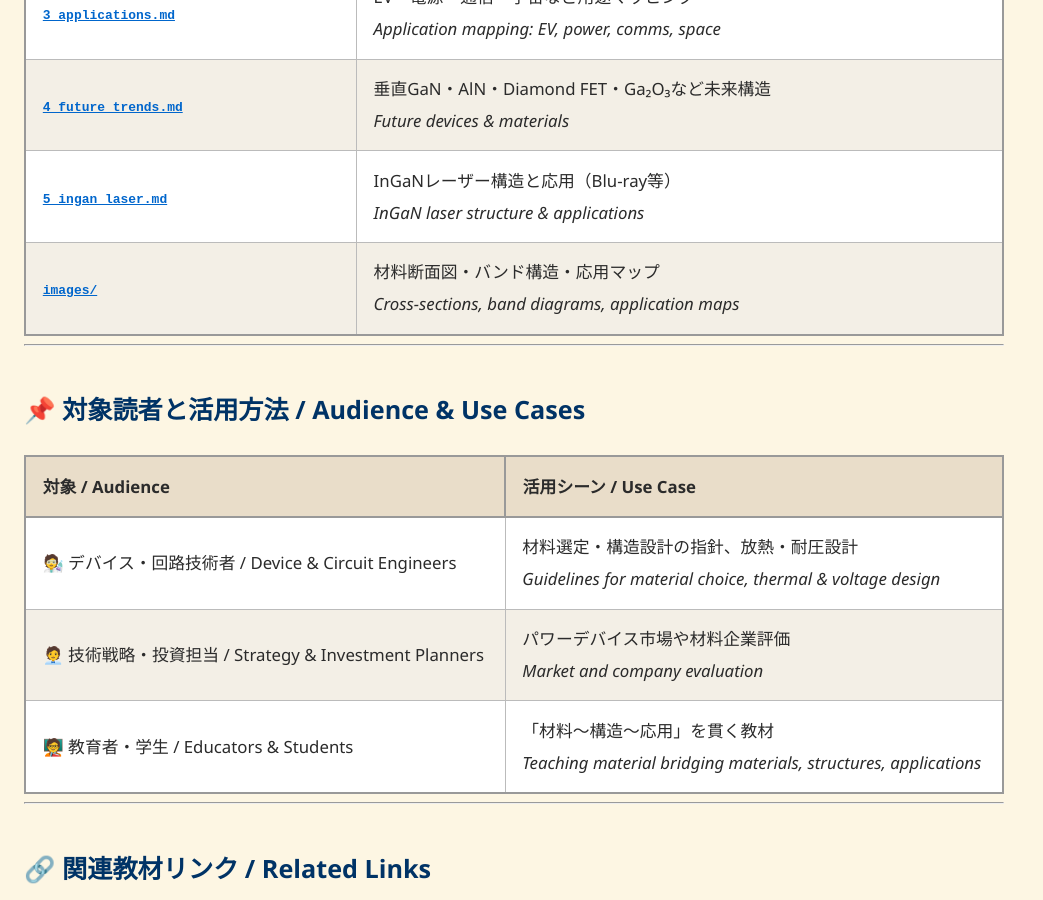
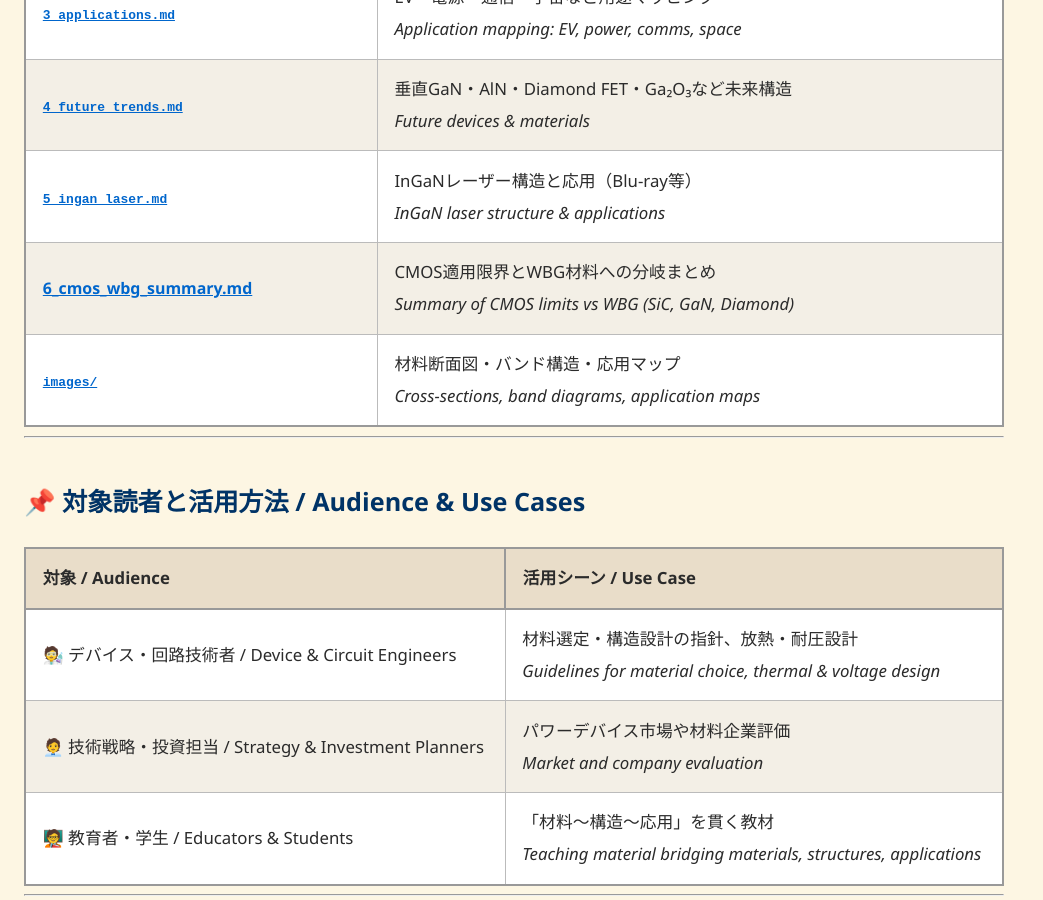
Before and after one commit to Samizo-AITL/Edusemi-Plus, a Jekyll site: the page built from materials/index.md, in a window 1280 px wide and 900 px high, scrolled down 1735 px. Shown: the whole window, without its empty margins (0-1043 px from the left). Built offline with Jekyll 4.4.1, drawn with Linux system fonts in a browser that asks for light colours.

Commit message:
Update index.md

```diff
--- a/materials/index.md
+++ b/materials/index.md
@@ -49,6 +49,7 @@ focusing on their role in power devices, RF, and optical applications._
 | [`3_applications.md`](./3_applications.md) | EV・電源・通信・宇宙など用途マッピング<br>_Application mapping: EV, power, comms, space_ |
 | [`4_future_trends.md`](./4_future_trends.md) | 垂直GaN・AlN・Diamond FET・Ga₂O₃など未来構造<br>_Future devices & materials_ |
 | [`5_ingan_laser.md`](./5_ingan_laser.md) | InGaNレーザー構造と応用（Blu-ray等）<br>_InGaN laser structure & applications_ |
+| [6_cmos_wbg_summary.md](6_cmos_wbg_summary.md) | CMOS適用限界とWBG材料への分岐まとめ <br>*Summary of CMOS limits vs WBG (SiC, GaN, Diamond)* |
 | [`images/`](./images/) | 材料断面図・バンド構造・応用マップ<br>_Cross-sections, band diagrams, application maps_ |
 
 ---
```
